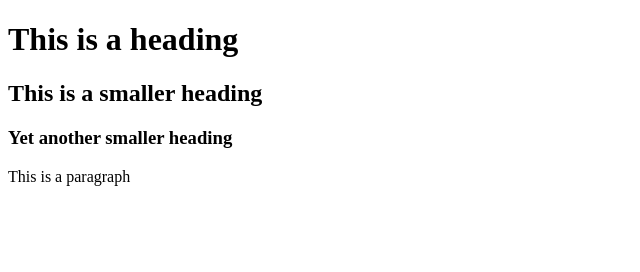
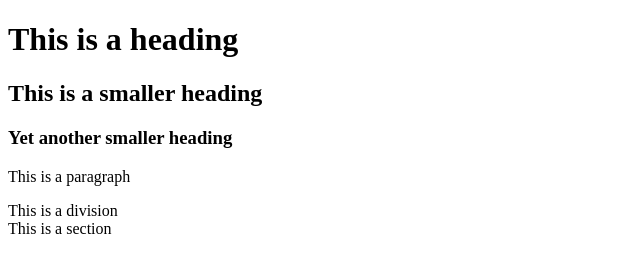
Before and after one commit to shadowthorn69/shadowthorn69.github.io, a plain HTML site: page index.html in a window 1280 px wide. Shown: the whole page, without its empty margins (0-640 px from the left). Drawn offline with Linux system fonts and the light colour scheme.

Commit message:
new changes

```diff
--- a/index.html
+++ b/index.html
@@ -15,6 +15,8 @@
 	<h2>This is a smaller heading</h2>
 	<h3>Yet another smaller heading</h3>
 	<p>This is a paragraph</p>
+	<div>This is a division</div>
+	<section>This is a section</section>
 
 </body>
 </html>
```
